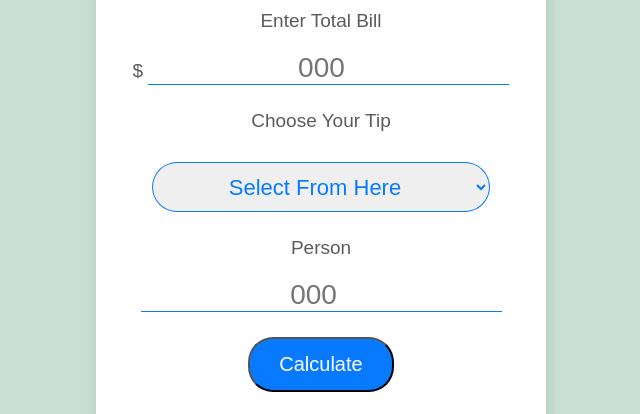
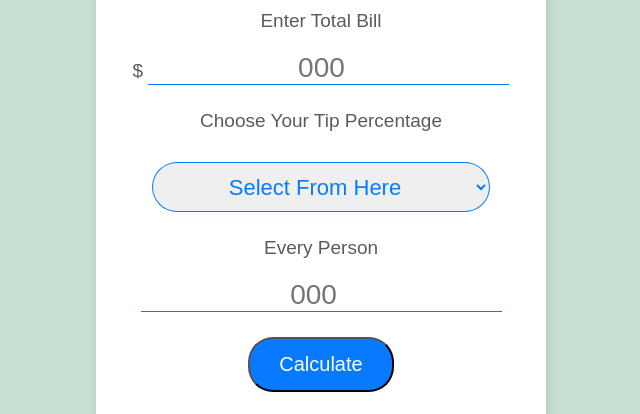
Before and after one commit to nitishpatel404/Tip-calcualtor, a plain HTML site: page index.html in a window 1280 px wide. Shown: the part 178-592 px from the top of the page, without its empty margins (319-959 px from the left). Drawn offline with Linux system fonts and the light colour scheme.

Commit message:
Update index.html

```diff
--- a/index.html
+++ b/index.html
@@ -18,7 +18,7 @@
                 </p>
             </div>
             <div class="control">
-                <p>Choose Your Tip</p>
+                <p>Choose Your Tip Percentage</p>
                 <select name=""id="tipPercent">
                     <option disable selected value="0">Select From Here</option>
                     <option value="0.3">30%</option>
@@ -30,7 +30,7 @@
 
             </div>
             </form>
-            <p>Person</p>
+            <p>Every Person</p>
             <input type="number"name=""id="split"placeholder="000"><br>
             <button id="calculate">Calculate</button>
             <div class="totaltip">
```
